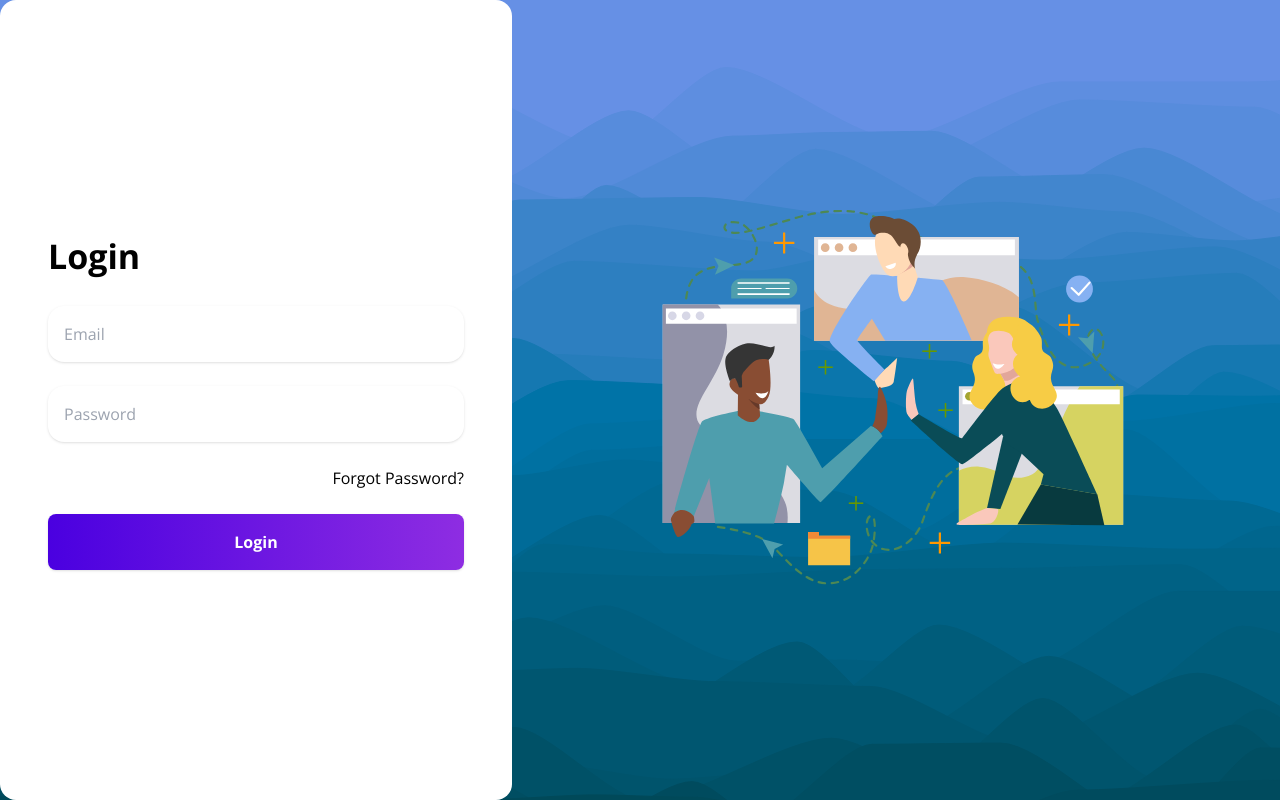
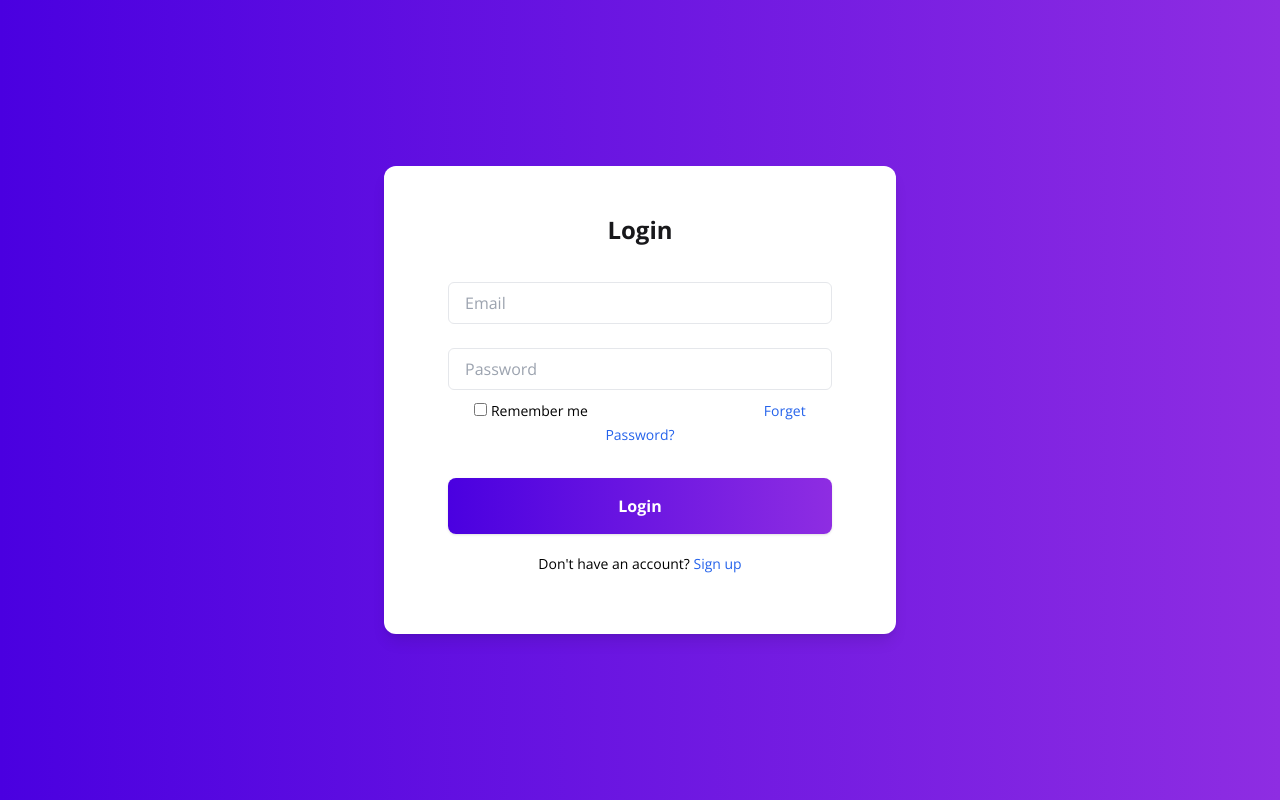
Before and after one commit to bwjctan1999/ojt-test, a React (Vite) app in the folder frontend/: page /Login in a window 1280 px wide. Built offline with nearby package versions, Linux system fonts and the light colour scheme.

Commit message:
changed login page

```diff
--- a/frontend/src/pages/Login.jsx
+++ b/frontend/src/pages/Login.jsx
@@ -4,20 +4,43 @@ import TextField from "../components/Textfield";
 
 export default function Login() {
   return (
-    <div className="flex h-screen w-screen flex-col-reverse bg-BGblue lg:flex-row">
-      <div className="flex h-3/5 w-full max-w-lg flex-col justify-center gap-6 rounded-2xl bg-white p-4 lg:h-auto lg:p-12">
-        <h4 className="gap-6 font-bold text-black">Login</h4>
-        <TextField placeholder="Email" type="email" />
-        <TextField placeholder="Password" type="password" />
-        <a className="ml-auto block">Forgot Password?</a>
+    <div className="flex items-center justify-center min-h-screen bg-gradient-to-r from-gradientBlue-start to-gradientBlue-end">
+    <div className="w-2/5 px-16 pt-12 pb-10 text-left bg-white shadow-lg rounded-xl">
 
+        <h3 className="text-center text-2xl text-zinc-900 font-bold  mb-4 pb-3 ">Login</h3>
+
+        <form action="">
+            <div className="mt-4">
+                <div>
+                            <input type="text" placeholder="Email"
+                            className="w-full px-4 py-2 mt-2 border rounded-md focus:outline-none focus:ring-1 focus:ring-blue-600"/>
+
+                </div>
+                <div className="mt-4 text-right">
+
+                            <input type="password" placeholder="Password"
+                            className="w-full px-4 py-2 mt-2 border rounded-md focus:outline-none focus:ring-1 focus:ring-blue-600 mb-2"/>
+                </div>
+
+                <div className="text-center">
+                     <input type="checkbox"/><label class="text-sm mr-44"> Remember me</label>
+                     <a href="#"
+                     className=" text-sm my-5 text-blue-600 hover:underline ">Forget Password?</a>
+                </div>
+
+                <div className="flex items-baseline justify-between mt-8">
                 <Button
+                onClick={() => navigate("/Login")}
                 text="Login"
                 bgcolor="bg-gradient-to-r from-gradientBlue-start to-gradientBlue-end"
               />
                 </div>
-      <div className="flex h-2/5 grow justify-center lg:h-full lg:p-28">
-        <img src={DesignTeamwork} alt="teamwork svg" />
+
+                <div className="text-center">
+                <p className="text-sm my-5">Don't have an account? <a href="#" className="text-blue-600 hover:underline">Sign up</a></p>
+                </div>
+            </div>
+        </form>
     </div>
 </div>
   );
```
Lines whose indentation alone changed are shown as unchanged.
